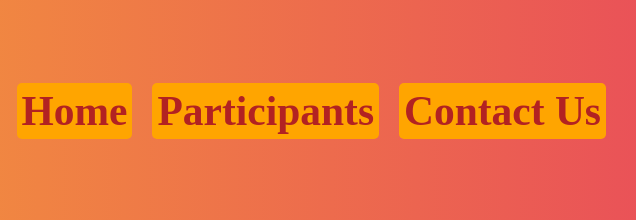
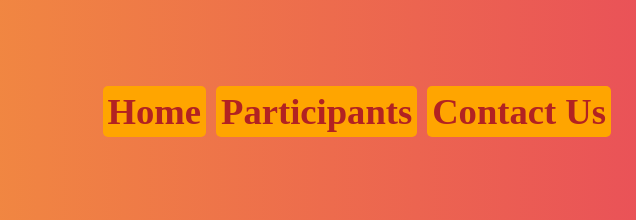
Before and after one commit to Griisha/Komandinis-darbas, a plain HTML site: page index.html in a window 1280 px wide. Shown: the top 220 px of the page, 644-1280 px from the left. Drawn offline with nearby package versions, Linux system fonts and the light colour scheme.

Commit message:
iki galo sutvarkyti mygtukai

```diff
--- a/main.css
+++ b/main.css
@@ -306,8 +306,8 @@ footer {
 
       >li {
         >a {
-          font-size: 1.7rem;
-          margin: 5px;
+          font-size: 1.5rem;
+          margin: 0px;
 
         }
       }
```
